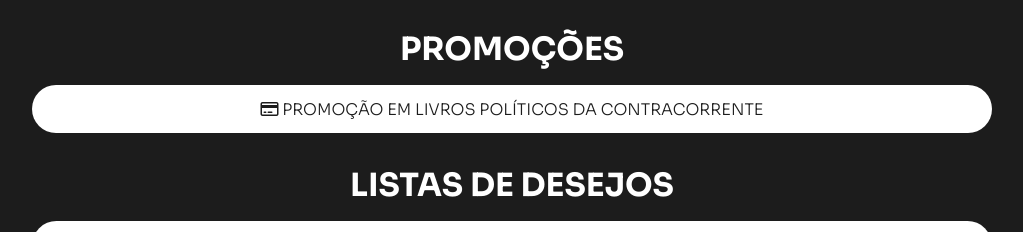
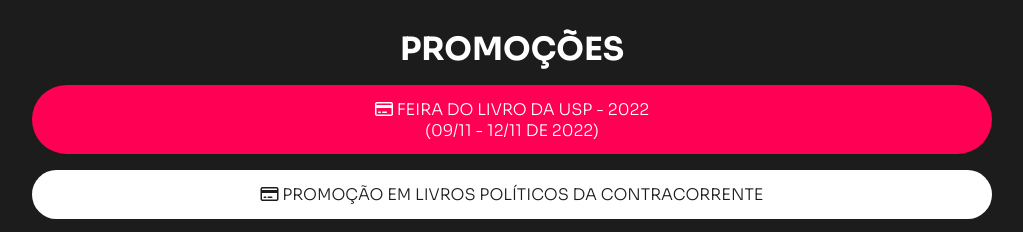
Before and after one commit to pedrofelixg/rodoviaria_fragmentos, a plain HTML site: page index.html in a window 1280 px wide. Shown: the part 428-660 px from the top of the page, without its empty margins (128-1151 px from the left). Drawn offline with Linux system fonts and the light colour scheme.

Commit message:
update link feira da usp 2022

```diff
--- a/assets/css/main/main.css
+++ b/assets/css/main/main.css
@@ -21,6 +21,14 @@
     background-color: #e5d657;
 }
 
+.usp p{
+    background-color: #ff0054;
+}
+
+.usp a{
+    color: #fff;
+}
+
 @media screen and (max-width: 800px) {
     .sectionTitle{
         font-size: 1.6rem;
--- a/index.html
+++ b/index.html
@@ -46,6 +46,9 @@
 
         <section class="promo">
             <h3 class="sectionTitle">promoções</h3>
+            <div class="usp">
+                <p><a href="https://festadolivro.edusp.com.br/" target="_blank"><i class="fa-regular fa-credit-card"></i>   Feira do Livro da USP - 2022<br> (09/11 - 12/11 de 2022)</a></p>
+            </div>
             <p><a href="https://loja-editoracontracorrente.com.br/loja/" target="_blank"><i class="fa-regular fa-credit-card"></i>   Promoção em Livros Políticos da Contracorrente</a></p>
         </section>
 
```
